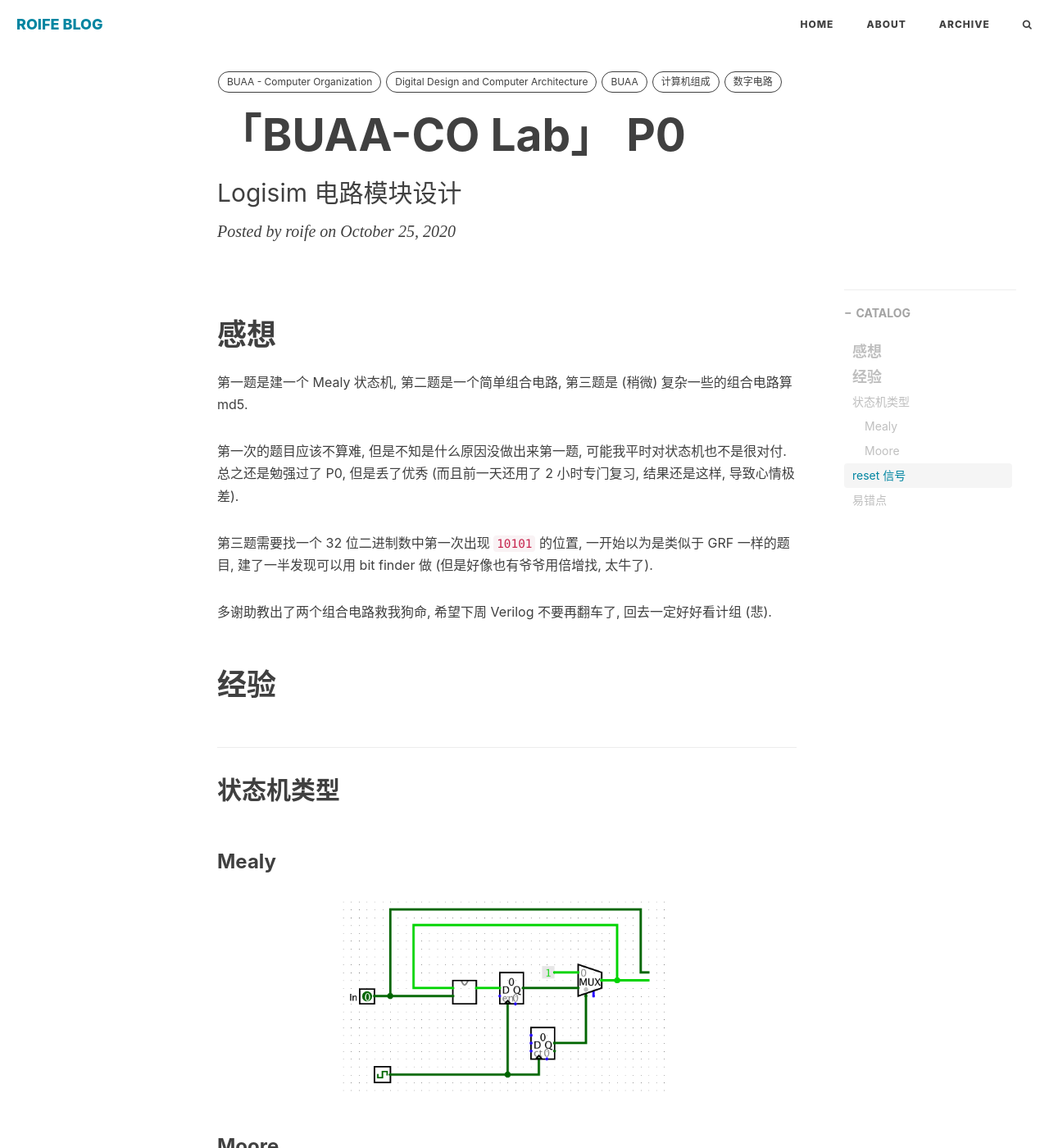
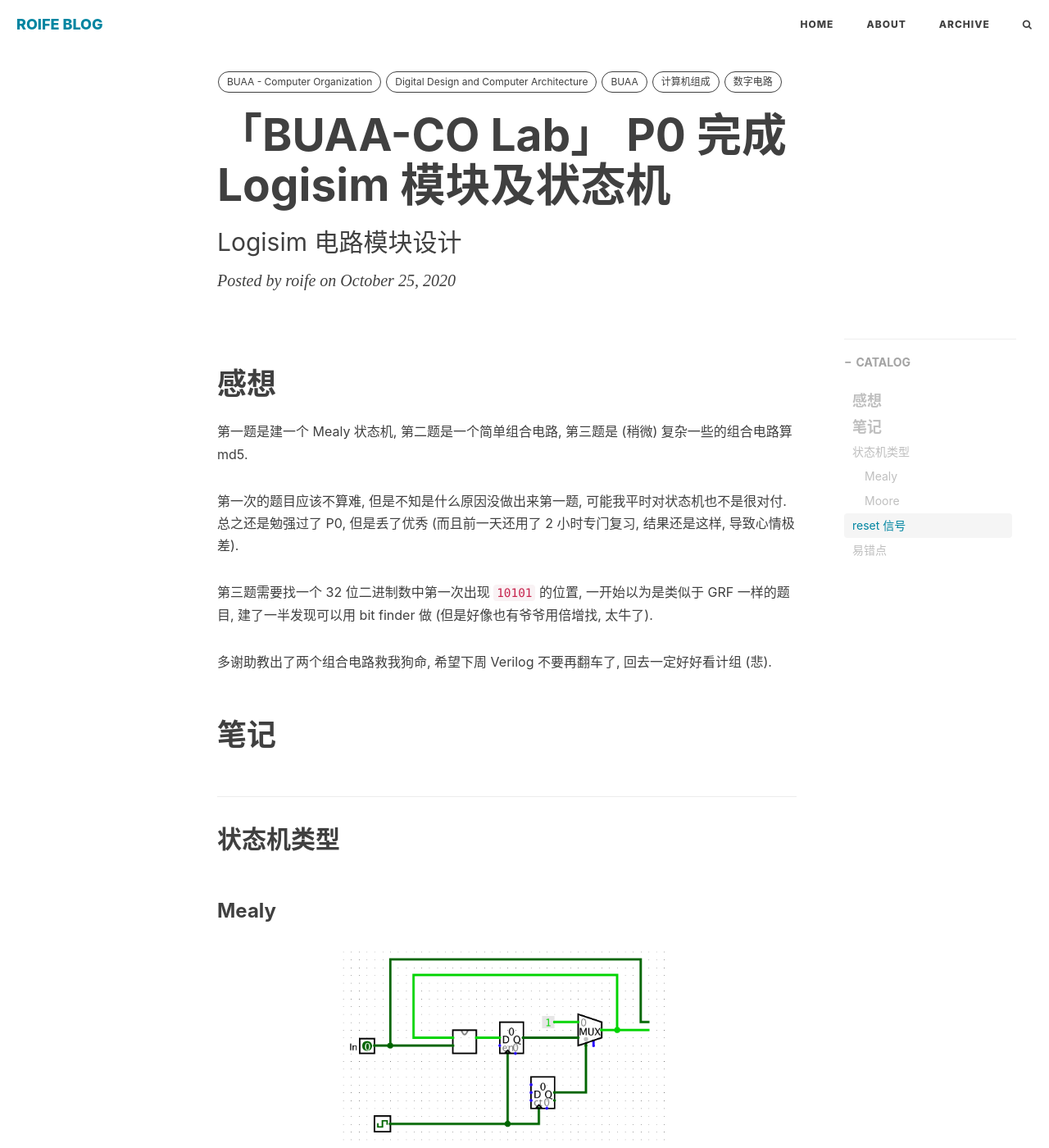
Before and after one commit to LogicLee0902/-LogicLee0902.github.io, a Jekyll site: the page built from _posts/buaa/buaa-co/2020-10-25-buaa-co-lab-p0.md, in a window 1280 px wide and 1400 px high. Shown: the whole window at 82% size. Built offline with Jekyll 4.4.1, drawn with Linux system fonts in a browser that asks for light colours; nearby versions of some CDN libraries; comment, search, counter and statistics services are not loaded.

Commit message:
friend link

```diff
--- a/_config.yml
+++ b/_config.yml
@@ -109,5 +109,8 @@
     }, {
         title: "bazoka13",
         href: "https://bazoka13.github.io/"
+    }, {
+        title: "Kisin",
+        href: "https://www.kisin.tech/index"
     }
 ]
--- a/_posts/buaa/buaa-co/2020-10-25-buaa-co-lab-p0.md
+++ b/_posts/buaa/buaa-co/2020-10-25-buaa-co-lab-p0.md
@@ -1,6 +1,6 @@
 ---
 layout: "post"
-title: "「BUAA-CO Lab」 P0"
+title: "「BUAA-CO Lab」 P0 完成 Logisim 模块及状态机"
 subtitle: "Logisim 电路模块设计"
 author: "roife"
 date: 2020-10-25
@@ -25,7 +25,7 @@
 
 多谢助教出了两个组合电路救我狗命, 希望下周 Verilog 不要再翻车了, 回去一定好好看计组 (悲).
 
-# 经验
+# 笔记
 
 ## 状态机类型
 
```
